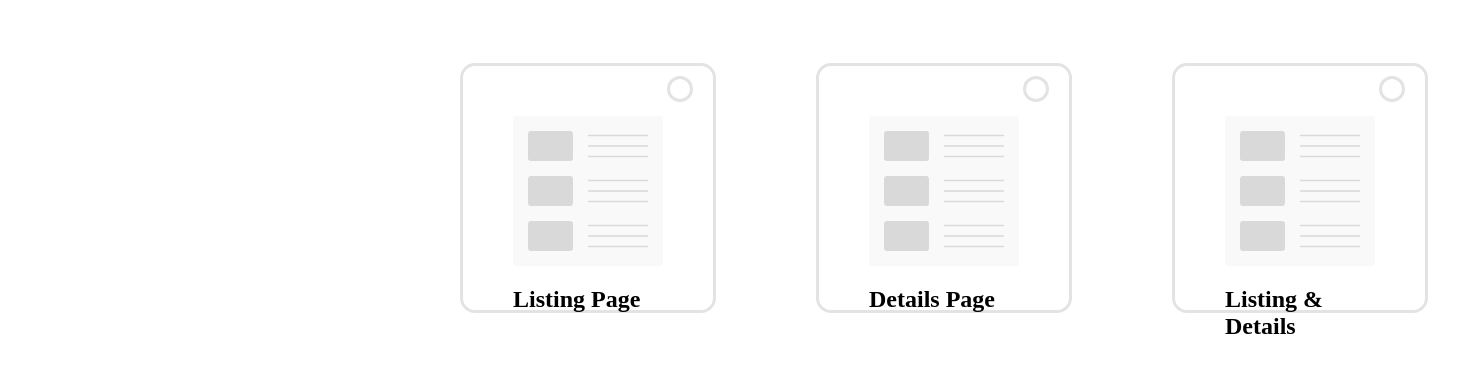
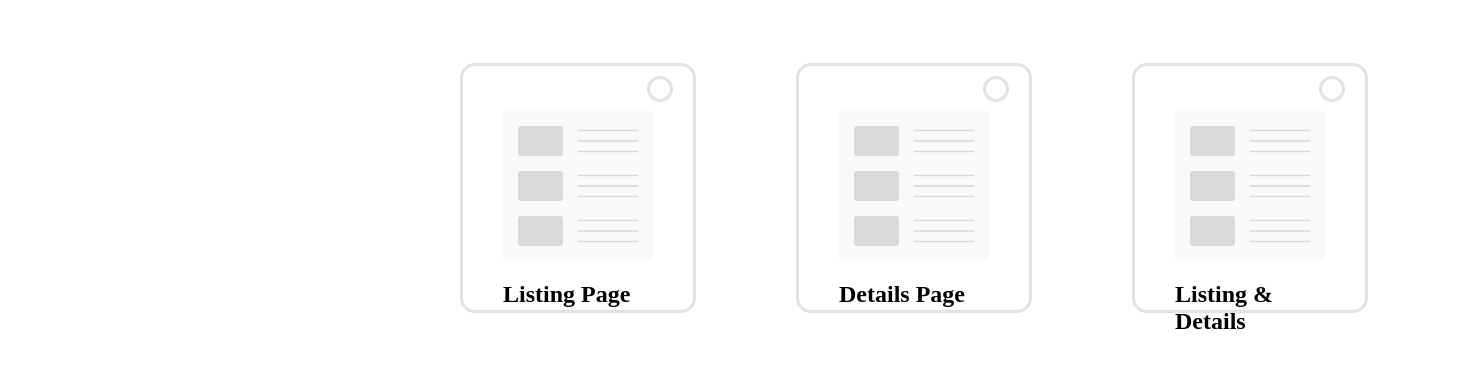
Before and after one commit to Manomk22/listing, a plain HTML site: page index.html in a window 1280 px wide. Shown: the part 197-573 px from the top of the page, 1478 px wide, since content can reach past the window. Drawn offline with Linux system fonts and the light colour scheme.

Commit message:
Update style.css

```diff
--- a/style.css
+++ b/style.css
@@ -33,7 +33,7 @@ body {
     position: relative;
     border-radius: 15px;
     border: 3px solid #E3E3E3;
-    padding: 50px 50px;
+    padding: 45px 40px;
 }
 
 .inner span {
```
